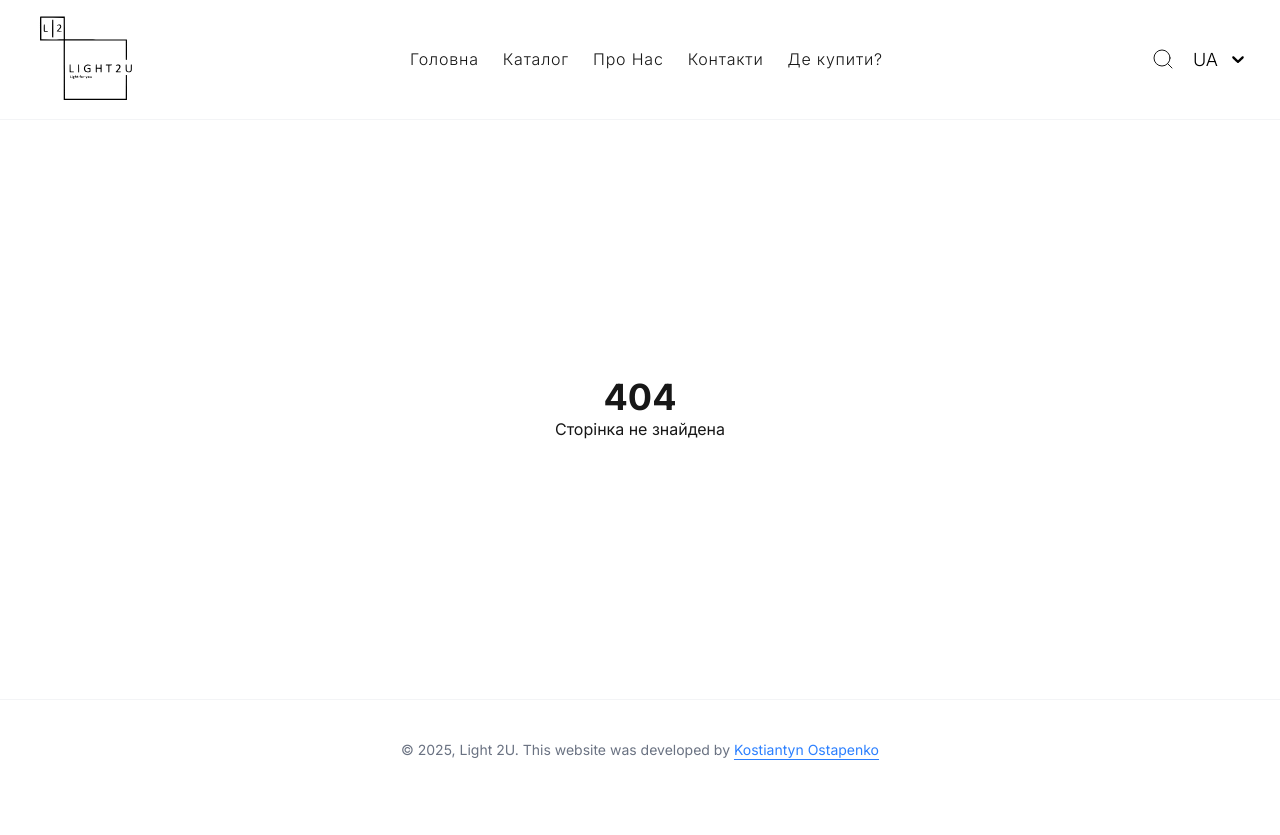
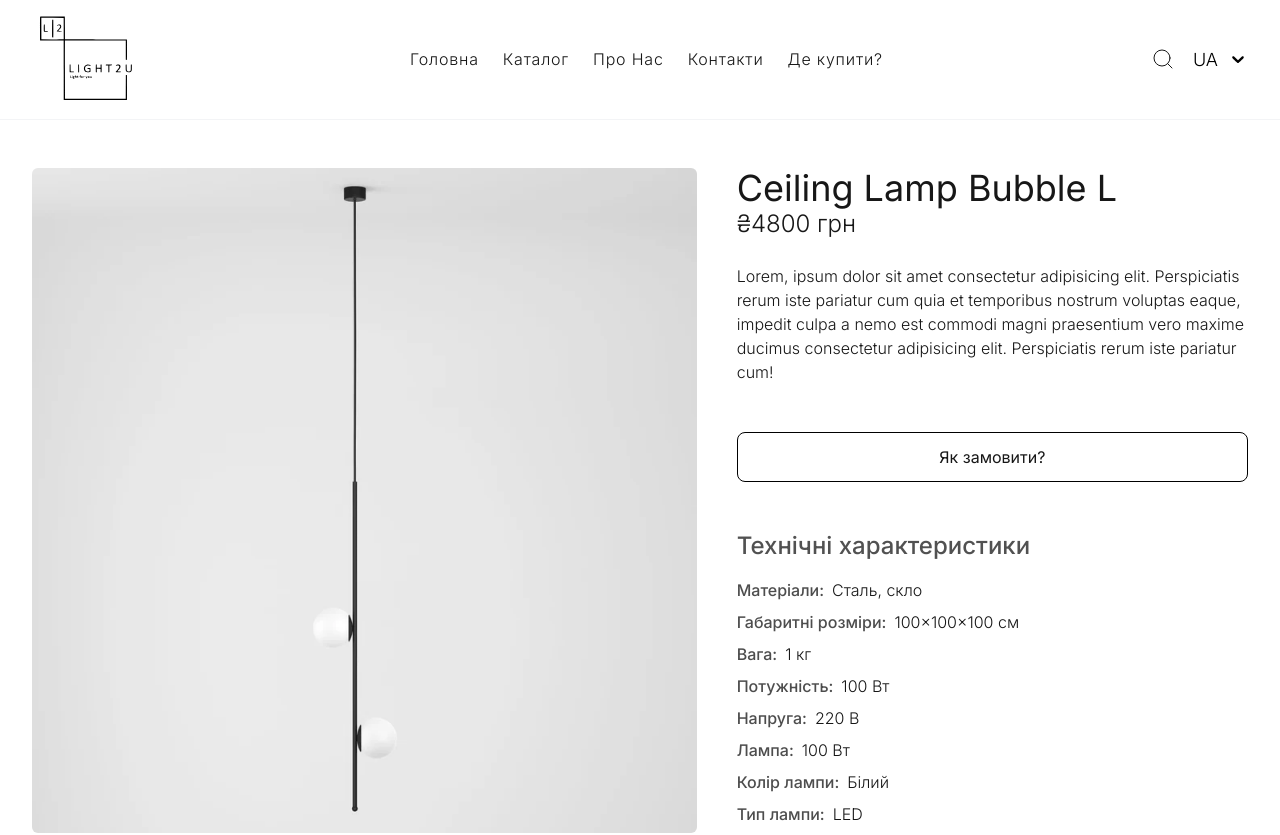
Before and after one commit to ostapenko-kostia/light2u-frontend, a Next.js app: page /product/1 in a window 1280 px wide. Before the commit this address had no page. Shown: the top 835 px of the page. Before the commit the page ends 800 px from the top, so only its background shows below. Built offline with nearby package versions, Linux system fonts and the light colour scheme.

Commit message:
product page

```diff
--- a/src/app/catalog/page.tsx
+++ b/src/app/catalog/page.tsx
@@ -7,8 +7,20 @@ export default function CatalogPage() {
 	const products = [
 		{
 			id: 1,
+			slug: 'ceiling-lamp-bubble-l',
 			name: 'Ceiling Lamp Bubble L',
-			imageUrl: '/test6.webp',
+			description:
+				'Lorem, ipsum dolor sit amet consectetur adipisicing elit. Perspiciatis rerum iste pariatur cum quia et temporibus nostrum voluptas eaque, impedit culpa a nemo est commodi magni praesentium vero maxime ducimus consectetur adipisicing elit. Perspiciatis rerum iste pariatur cum!',
+			images: ['/test6.webp', '/test5.webp', '/test4.webp'],
+			category: 'Лампи',
+			materials: 'Сталь, скло',
+			dimensions: '100x100x100 см',
+			weight: '1 кг',
+			power: '100 Вт',
+			voltage: 220,
+			bulb: '100 Вт',
+			bulbColor: 'Білий',
+			bulbType: 'LED',
 			price: 4800
 		}
 	]
--- /dev/null
+++ b/src/app/product/[slug]/Product.tsx
@@ -0,0 +1,80 @@
+'use client'
+
+import Link from 'next/link'
+
+export function Product({
+	product
+}: {
+	product: {
+		id: number
+		slug: string
+		name: string
+		images: string[]
+		description: string
+		price: number
+		category: string
+		materials: string
+		dimensions: string
+		weight: string
+		power: string
+		voltage: number
+		bulb: string
+		bulbColor: string
+		bulbType: string
+	}
+}) {
+	return (
+		<>
+			<div>
+				<h1 className='text-4xl max-[500px]:!text-2xl'>{product.name}</h1>
+				<p className='text-2xl font-light'>₴{product.price} грн</p>
+			</div>
+
+			<p className='text-md mt-2	 font-light'>{product.description}</p>
+
+			<Link href='/buy'>
+				<button className='border-black border hover:bg-black hover:text-white transition-colors duration-200 cursor-pointer py-3 rounded-lg mt-8 w-full'>
+					Як замовити?
+				</button>
+			</Link>
+
+			<h3 className='text-2xl font-medium mt-8 text-[#121212BB] max-[500px]:!text-xl'>
+				Технічні характеристики
+			</h3>
+			<ul className='flex flex-col gap-2 items-start text-start max-[500px]:!text-sm'>
+				<li className='flex items-center gap-2'>
+					<span className='font-medium text-[#121212BF]'>Матеріали:</span>
+					<span className='font-light'>{product.materials}</span>
+				</li>
+				<li className='flex items-center gap-2'>
+					<span className='font-medium text-[#121212BF]'>Габаритні розміри:</span>
+					<span className='font-light'>{product.dimensions}</span>
+				</li>
+				<li className='flex items-center gap-2'>
+					<span className='font-medium text-[#121212BF]'>Вага:</span>
+					<span className='font-light'>{product.weight}</span>
+				</li>
+				<li className='flex items-center gap-2'>
+					<span className='font-medium text-[#121212BF]'>Потужність:</span>
+					<span className='font-light'>{product.power}</span>
+				</li>
+				<li className='flex items-center gap-2'>
+					<span className='font-medium text-[#121212BF]'>Напруга:</span>
+					<span className='font-light'>{product.voltage} В</span>
+				</li>
+				<li className='flex items-center gap-2'>
+					<span className='font-medium text-[#121212BF]'>Лампа:</span>
+					<span className='font-light'>{product.bulb}</span>
+				</li>
+				<li className='flex items-center gap-2'>
+					<span className='font-medium text-[#121212BF]'>Колір лампи:</span>
+					<span className='font-light'>{product.bulbColor}</span>
+				</li>
+				<li className='flex items-center gap-2'>
+					<span className='font-medium text-[#121212BF]'>Тип лампи:</span>
+					<span className='font-light'>{product.bulbType}</span>
+				</li>
+			</ul>
+		</>
+	)
+}
--- /dev/null
+++ b/src/app/product/[slug]/page.tsx
@@ -0,0 +1,73 @@
+import { Container } from '@/components/layout/container'
+import Image from 'next/image'
+import { Product } from './Product'
+import { ProductCard } from '@/components/layout/product-card'
+import * as motion from 'framer-motion/client'
+
+export default async function ProductPage({ params }: { params: Promise<{ slug: string }> }) {
+	const { slug } = await params
+
+	const product = {
+		id: 1,
+		slug: 'ceiling-lamp-bubble-l',
+		name: 'Ceiling Lamp Bubble L',
+		description:
+			'Lorem, ipsum dolor sit amet consectetur adipisicing elit. Perspiciatis rerum iste pariatur cum quia et temporibus nostrum voluptas eaque, impedit culpa a nemo est commodi magni praesentium vero maxime ducimus consectetur adipisicing elit. Perspiciatis rerum iste pariatur cum!',
+		images: ['/test6.webp', '/test5.webp', '/test4.webp'],
+		category: 'Лампи',
+		materials: 'Сталь, скло',
+		dimensions: '100x100x100 см',
+		weight: '1 кг',
+		power: '100 Вт',
+		voltage: 220,
+		bulb: '100 Вт',
+		bulbColor: 'Білий',
+		bulbType: 'LED',
+		price: 4800
+	}
+
+	return (
+		<motion.section
+			initial={{ translateY: '15px', opacity: 0 }}
+			animate={{ translateY: '0px', opacity: 1 }}
+			transition={{ duration: 0.7, ease: 'anticipate' }}
+			className='py-12'
+		>
+			<Container className='grid grid-cols-[1.3fr_1fr] max-lg:grid-cols-2 max-md:grid-cols-1 gap-10'>
+				<div className='w-full flex flex-col gap-5'>
+					<Image
+						src={product.images[0]}
+						alt={product.name}
+						width={5000}
+						height={5000}
+						className='w-full h-full aspect-square object-cover rounded-md'
+					/>
+					<div className='w-full h-full grid grid-cols-2 gap-2'>
+						{product.images.slice(1).map(image => (
+							<Image
+								key={image}
+								src={image}
+								alt={product.name}
+								width={1000}
+								height={1000}
+								className='w-full h-full aspect-square object-cover rounded-md'
+							/>
+						))}
+					</div>
+				</div>
+				<div className='flex flex-col gap-4'>
+					<Product product={product} />
+				</div>
+			</Container>
+			<Container className='flex flex-col gap-4 mt-8'>
+				<h2 className='text-2xl font-medium text-[#121212cc]'>Схожі товари</h2>
+				<div className='grid grid-cols-4 gap-4 max-md:grid-cols-2 max-[500px]:!grid-cols-1'>
+					<ProductCard product={product} />
+					<ProductCard product={product} />
+					<ProductCard product={product} />
+					<ProductCard product={product} />
+				</div>
+			</Container>
+		</motion.section>
+	)
+}
--- a/src/components/layout/product-card.tsx
+++ b/src/components/layout/product-card.tsx
@@ -4,21 +4,32 @@ import Link from 'next/link'
 interface ProductCardProps {
 	product: {
 		id: number
+		slug: string
 		name: string
-		imageUrl: string
+		images: string[]
+		description: string
 		price: number
+		category: string
+		materials: string
+		dimensions: string
+		weight: string
+		power: string
+		voltage: number
+		bulb: string
+		bulbColor: string
+		bulbType: string
 	}
 }
 export function ProductCard({ product }: ProductCardProps) {
 	return (
 		<Link
-			href={`/product/${product.id}`}
+			href={`/product/${product.slug}`}
 			className='contents'
 		>
 			<article className='flex flex-col gap-4 w-full group'>
 				<div className='overflow-hidden w-full h-auto rounded-xl'>
 					<Image
-						src={product.imageUrl}
+						src={product.images[0]}
 						alt={product.name}
 						width={500}
 						height={500}
```
Also changed, not shown: 1 other file (tests, documents, lock files or other folders).
